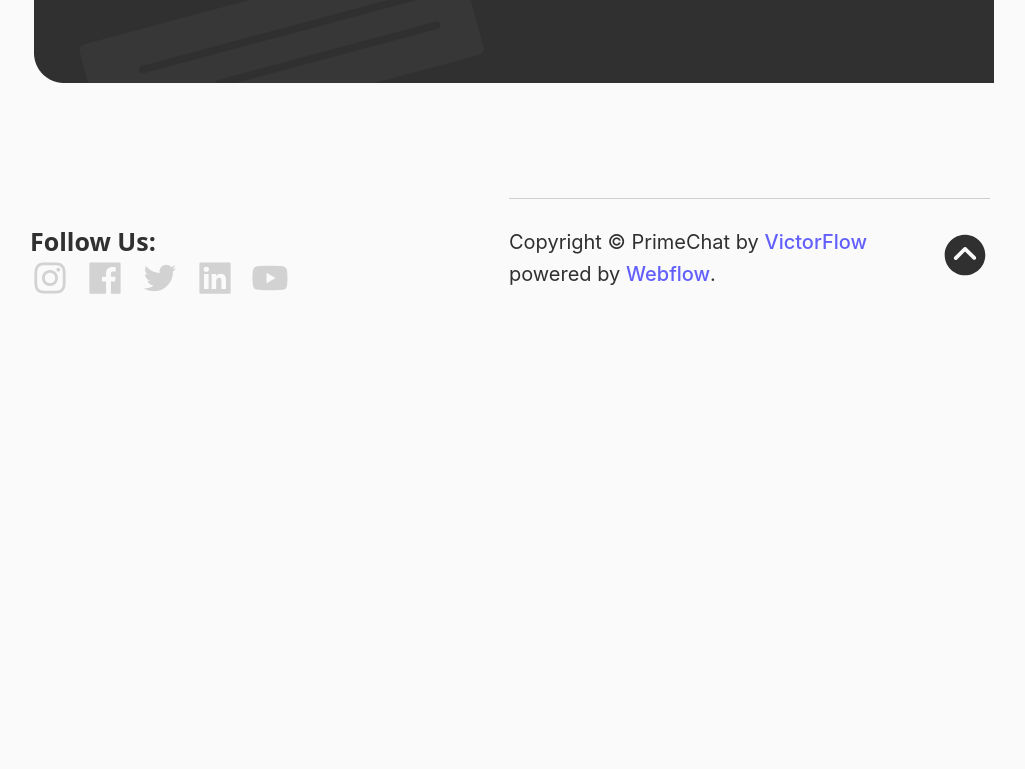
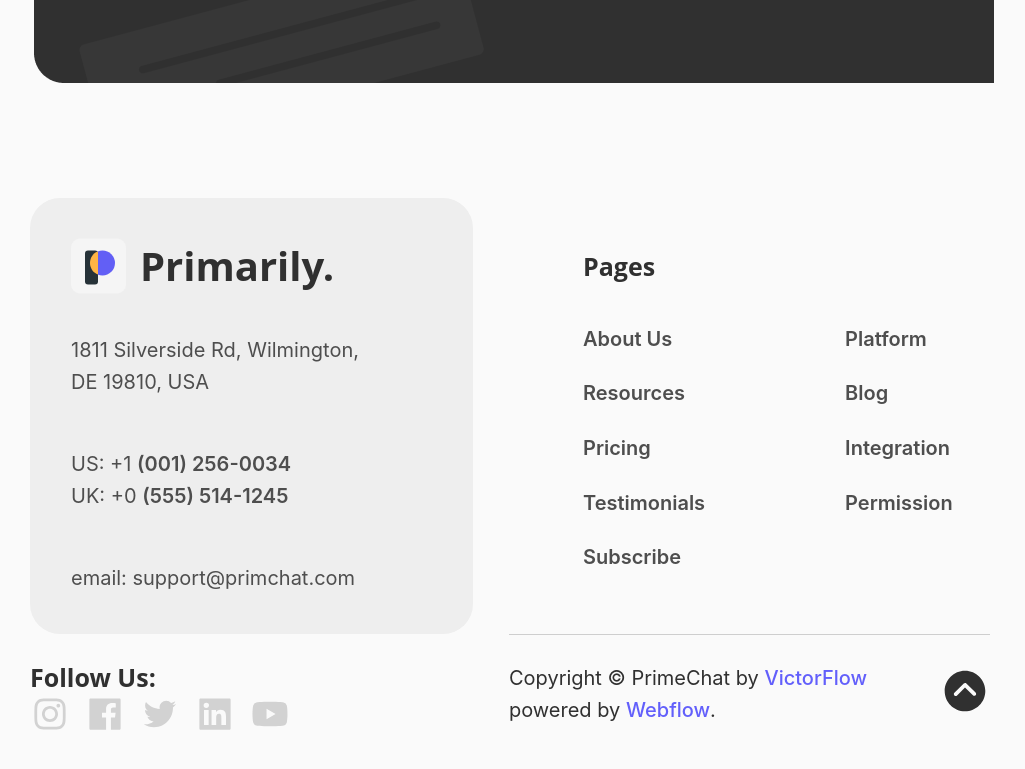
Before and after one commit to Ostrynska/front-socket-chat, a React (Create React App) app: page /blog in a window 1280 px wide. Shown: the part 1036-1805 px from the top of the page, without its empty margins (130-1155 px from the left). Before the commit the page ends 1369 px from the top, so only its background shows below. Built offline with nearby package versions, Linux system fonts and the light colour scheme; a web font is replaced by a local one.

Commit message:
Update Footer.jsx

```diff
--- a/src/components/Footer/Footer.jsx
+++ b/src/components/Footer/Footer.jsx
@@ -2,12 +2,26 @@ import { HashLink as Link } from 'react-router-hash-link';
 import { Container } from '../Container/Conteiner';
 import {
  FooterSection,
+ LogoLink,
+ LogoText,
+ FooterLogoWrap,
+ FooterContactsWrap,
+ FooterContactsItem,
+ FooterContactsLink,
+ FooterContactsSpan,
  Instagram,
  Facebook,
  Twitter,
  Linkedin,
  Youtube,
  UpToTop,
+ FooterWrap,
+ FooterSupportWrap,
+ FooterSupportTitle,
+ FooterSupportList,
+ FooterSupportItem,
+ FooterSupportLink,
+ FooterSupportLinkPage,
  FooterSocialWrap,
  FooterSocialTitle,
  FooterSocialList,
@@ -19,10 +33,94 @@ import {
  FooterCopyright,
 } from './Footer.styled';
 
+import { ReactComponent as Logo } from '../../images/logo.svg';
+
 const Footer = () => {
  return (
   <FooterSection>
    <Container>
+    <FooterWrap>
+     <FooterLogoWrap>
+      <LogoLink to={'/'}>
+       <Logo />
+       <LogoText>Primarily.</LogoText>
+      </LogoLink>
+      <FooterContactsWrap>
+       <FooterContactsItem>
+        <FooterContactsLink href="https://goo.gl/maps/Cx5XwLTdZTRS3aPP7">
+         1811 Silverside Rd, Wilmington,
+         <br /> DE 19810, USA
+        </FooterContactsLink>
+       </FooterContactsItem>
+       <FooterContactsItem>
+        <FooterContactsLink href="tel:+10012560034">
+         US: +1 <FooterContactsSpan>(001) 256-0034</FooterContactsSpan>
+        </FooterContactsLink>
+        <br />
+        <FooterContactsLink href="tel:+05555141245">
+         UK: +0 <FooterContactsSpan>(555) 514-1245</FooterContactsSpan>
+        </FooterContactsLink>
+       </FooterContactsItem>
+       <FooterContactsItem>
+        <FooterContactsLink href="mailto:support@primchat.com">
+         email: support@primchat.com
+        </FooterContactsLink>
+       </FooterContactsItem>
+      </FooterContactsWrap>
+     </FooterLogoWrap>
+
+     <FooterSupportWrap>
+      <FooterSupportTitle>Pages</FooterSupportTitle>
+      <nav>
+       <FooterSupportList>
+        <FooterSupportItem>
+         <FooterSupportLink smooth to="/#about-us">
+          About Us
+         </FooterSupportLink>
+        </FooterSupportItem>
+        <FooterSupportItem>
+         <FooterSupportLink smooth to="/#platform">
+          Platform
+         </FooterSupportLink>
+        </FooterSupportItem>
+        <FooterSupportItem>
+         <FooterSupportLink smooth to="/#resources">
+          Resources
+         </FooterSupportLink>
+        </FooterSupportItem>
+        <FooterSupportItem>
+         <FooterSupportLinkPage to={'/blog'}>Blog</FooterSupportLinkPage>
+        </FooterSupportItem>
+        <FooterSupportItem>
+         <FooterSupportLink smooth to="/#pricing">
+          Pricing
+         </FooterSupportLink>
+        </FooterSupportItem>
+        <FooterSupportItem>
+         <FooterSupportLink smooth to="/#integration">
+          Integration
+         </FooterSupportLink>
+        </FooterSupportItem>
+        <FooterSupportItem>
+         <FooterSupportLink smooth to="/#testimonials">
+          Testimonials
+         </FooterSupportLink>
+        </FooterSupportItem>
+        <FooterSupportItem>
+         <FooterSupportLink smooth to="/#permission">
+          Permission
+         </FooterSupportLink>
+        </FooterSupportItem>
+        <FooterSupportItem>
+         <FooterSupportLink smooth to="/#subscribe">
+          Subscribe
+         </FooterSupportLink>
+        </FooterSupportItem>
+       </FooterSupportList>
+      </nav>
+     </FooterSupportWrap>
+    </FooterWrap>
+
     <FooterSocialWrap>
      <FooterSocial>
       <FooterSocialTitle>Follow Us:</FooterSocialTitle>
```
